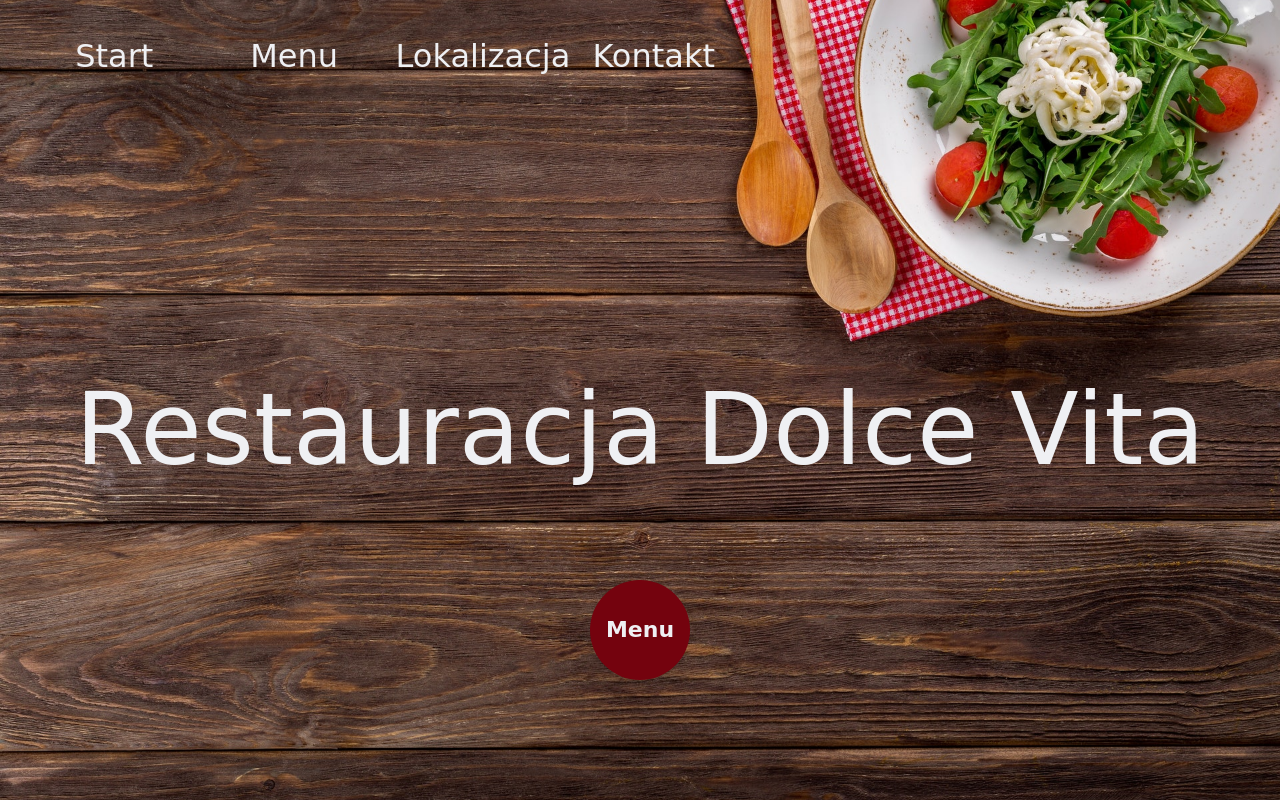
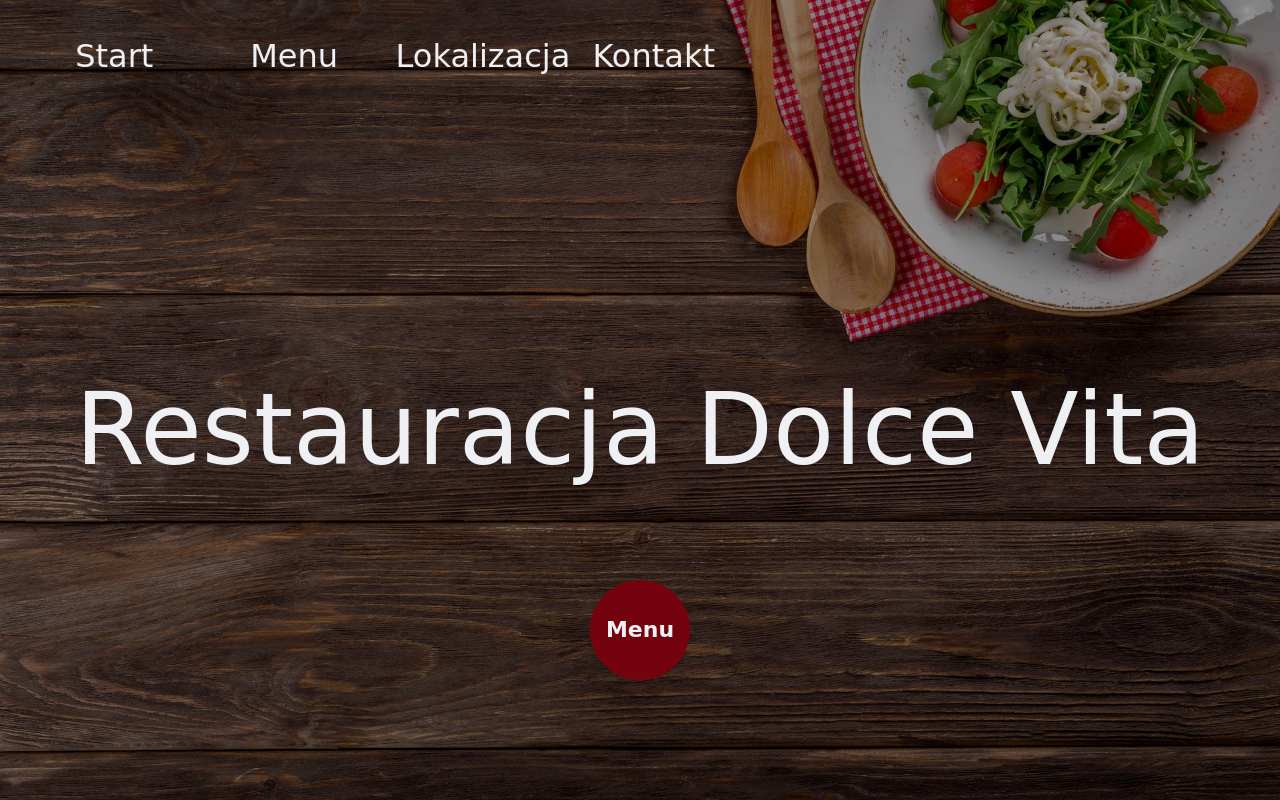
Before and after one commit to Sentino2/SantiagoDolceVita, a plain HTML site: page index.html in a window 1280 px wide. Drawn offline with Linux system fonts and the light colour scheme; a web font is replaced by a local one.

Commit message:
add blackout component

```diff
--- a/index.html
+++ b/index.html
@@ -12,6 +12,7 @@
 </head>
 <body>
     <header class="site-header">
+        <div class="site-header__blackout blackout"></div>
         <nav>
             <ul class="site-header__nav nav">
                 <li class="nav__item"><a class="nav__link" href="">Start</a></li>
--- /dev/null
+++ b/scss/06-components/_blackout.scss
@@ -0,0 +1,5 @@
+
+
+.blackout {
+    background-color: rgba(0, 0, 0, 0.4);
+}
--- a/scss/06-components/_index.scss
+++ b/scss/06-components/_index.scss
@@ -1,3 +1,4 @@
 @forward 'nav';
 @forward 'heading';
 @forward 'btn';
+@forward 'blackout';
--- a/scss/07-templates/_site-header.scss
+++ b/scss/07-templates/_site-header.scss
@@ -6,6 +6,12 @@
     background: url('../assets/img/start.jpeg') center/cover fixed;
     height: 100vh;
     position: relative;
+
+    &__blackout {
+        position: absolute;
+        width: 100%;
+        height: 100%;
+    }
 
     &__nav {
 
```
Also changed, not shown: css/main.css, 1 other file.
